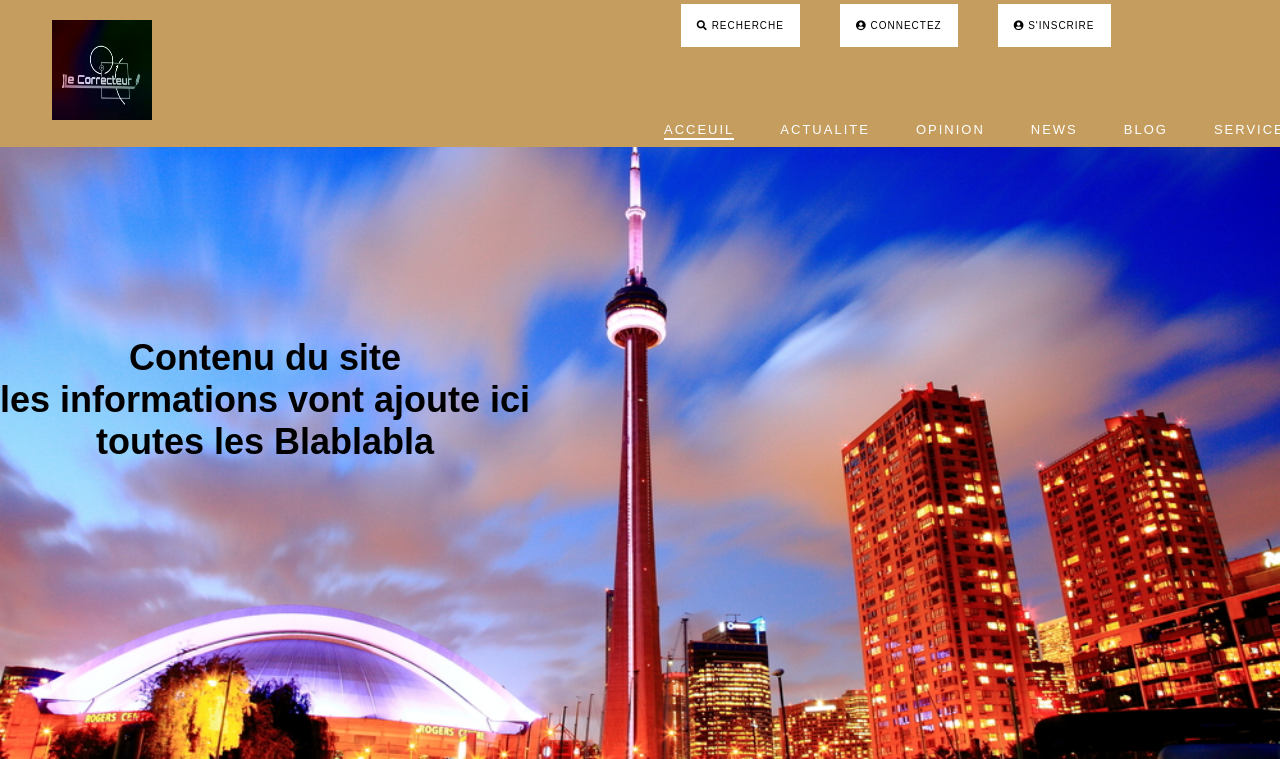
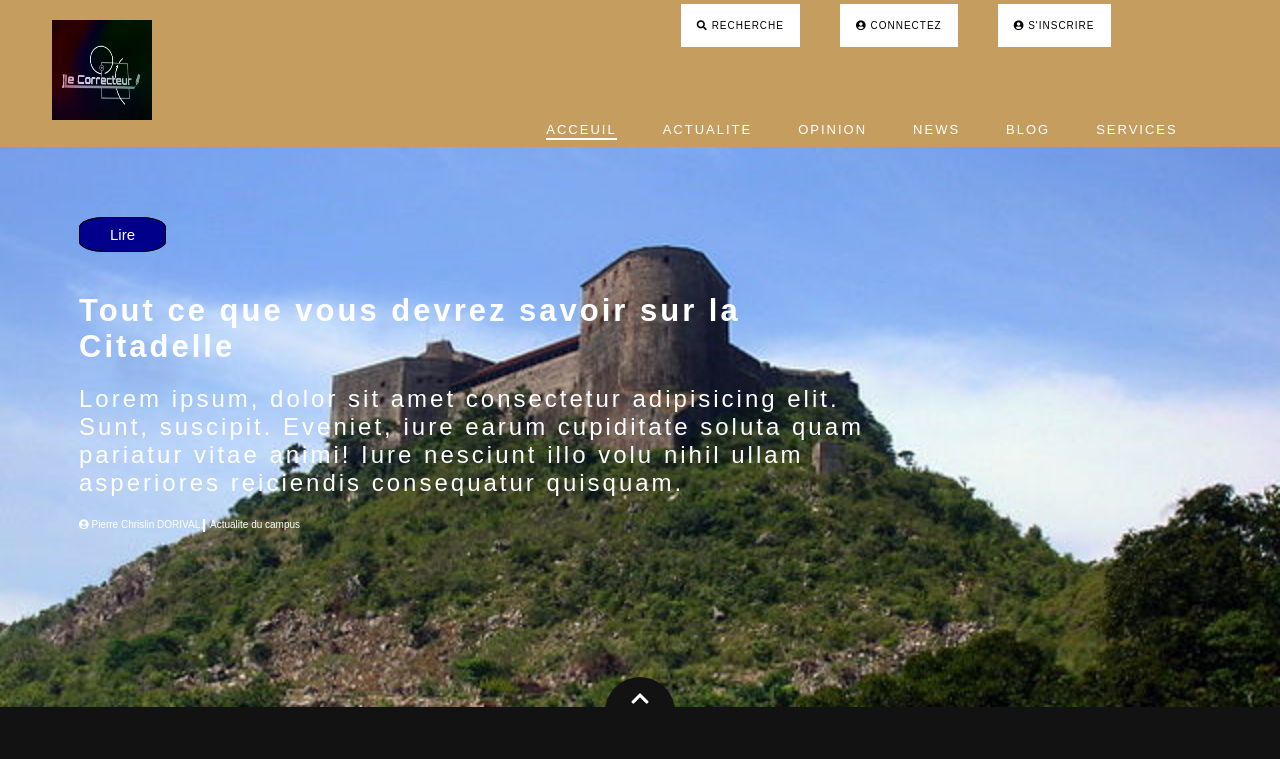
Before and after one commit to APFDS/lecorrecteur, a plain HTML site: page index.html in a window 1280 px wide. Shown: the top 759 px of the page. Drawn offline with nearby package versions, Linux system fonts and the light colour scheme.

Commit message:
mdodififaction

```diff
--- a/index.html
+++ b/index.html
@@ -62,11 +62,27 @@
     </header>
     <!--Fin header-->
     <!--Contenue du site-->
-    <div class="cont">
-        <h1>Contenu du site</br> les informations vont ajoute ici</br> toutes les Blablabla
-        </h1>
+<section class="cont">
+    <div class="sub-container">
+       <div class="button"> <a href="#lire"  class="button-read">Lire</a> </div>
+        <h2 class="sub-headline"> Tout ce que vous devrez savoir sur la Citadelle</h2>
+        <div class="single-animation">
+            <h5> Lorem ipsum, dolor sit amet consectetur adipisicing
+                elit. Sunt, suscipit. Eveniet, iure earum cupiditate
+                soluta quam pariatur vitae animi! Iure nesciunt illo
+                volu
+                 nihil ullam asperiores reiciendis consequatur
+                 quisquam.</h5>
+        </div>
+        <div class="separator">
+            <a href="#redacteur" class="redacteur"><i class="fa fa-user-circle" aria-hidden="true"></i>  Pierre Chrislin DORIVAL</a>
+                    <div class="line-height"></div>
+            <div class="redacteur"> Actualite du campus</div>
+        </div>
     </div>
+</section>
 <!-- Fin Contenue du site-->
+
 <!--footer-->
 <footer>
     <div class="container">
--- a/style.css
+++ b/style.css
@@ -34,7 +34,7 @@ p{
 }
 
 .container{
-    width: 100%;
+     width: 100%;
     max-width: 122.5rem;
     margin: 0 auto;
     padding: 0 2.4rem ;
@@ -45,9 +45,10 @@ p{
 header{
    padding: 1rem;
     width: 100%;
-    position: absolute;
+
     top: 0;
     left: 0;
+    z-index: 1;
    background: #c59d5f;
 }
 
@@ -70,17 +71,7 @@ header{
 color: black;
 }
 
-.cont{
-      width: 100%;
-    height: 100vh;
-    background: url("cn_tower_toronto.jpg ") center no-repeat;
-    background-size: cover;
-    display: flex;
-    align-items: center;
-    text-align: center;
-    color: black;
-    font-size: large;
-}
+
 
 .login{
 
@@ -131,6 +122,7 @@ color: black;
     z-index: 1250;
    transform: translateX(-100%);
     transition: transform .5s;
+
 }
 
 .asterisk{
@@ -155,6 +147,7 @@ color: black;
     transform: scale(0);
     transition: opacity .5s;
 }
+
 
 .open .fa-times{
     display: block;
@@ -200,6 +193,83 @@ transform: scale(1);
    border-top:3px solid blue;
    background: #fff;
    padding-top: 10px;
+}
+/*contenue du site*/
+.cont{
+
+    width: 100%;
+    height: 70vh;
+    background: url("640px-Citadelle_Laferrière.jpg") center no-repeat;
+    background-size: cover;
+    display: flex;
+
+}
+
+.sub-container{
+    width: 70%;
+    }
+
+h5{
+    color: #fff;
+    font-size: 2.4rem;
+    font-weight: 100;
+    text-transform: none;
+    margin-bottom: 2.2rem;
+    letter-spacing: 3px;
+    text-align: left;
+    margin-right: -3px;
+
+
+}
+
+.sub-headline{
+    margin-bottom: 20px;
+    font-size: 3.1rem;
+    font-family: Arial, Helvetica, sans-serif;
+    color: #fff;
+    letter-spacing: 3px;
+    text-align: left;
+    /*animation: Maths .5s forwards;*/
+    animation-delay: .5s;
+}
+
+.separator{
+    margin-top: 20px;
+     display: flex;
+    align-items: left;
+    justify-content: stretch;
+}
+
+ .redacteur{
+    width: 100%;
+    max-width: 12.4rem;
+    height: 1.25rem;
+    color: #fff;
+    position: relative;
+    animation-delay: .9s;
+}
+.line-height{
+    background: #fff;
+    border-right: 2px solid #fff;
+    margin-right: 5px;
+}
+
+.button-read{
+    color:#fff;
+    background: darkblue;
+    border: 1px solid black;
+    text-align: center;
+    font-size: 1.5rem;
+    padding: 8px 30px 8px 30px ;
+    border-radius: 30%;
+    margin-right: 200px;
+
+}
+
+
+.button{
+    background: none;
+    padding-bottom: 50px;
 }
 
 
@@ -328,7 +398,7 @@ footer{
         justify-content: space-between;
     }
     .nav-list{
-        margin-left: 50%;
+        margin-left: 40%;
         position: initial;
         width: initial;
         height: initial;
```
